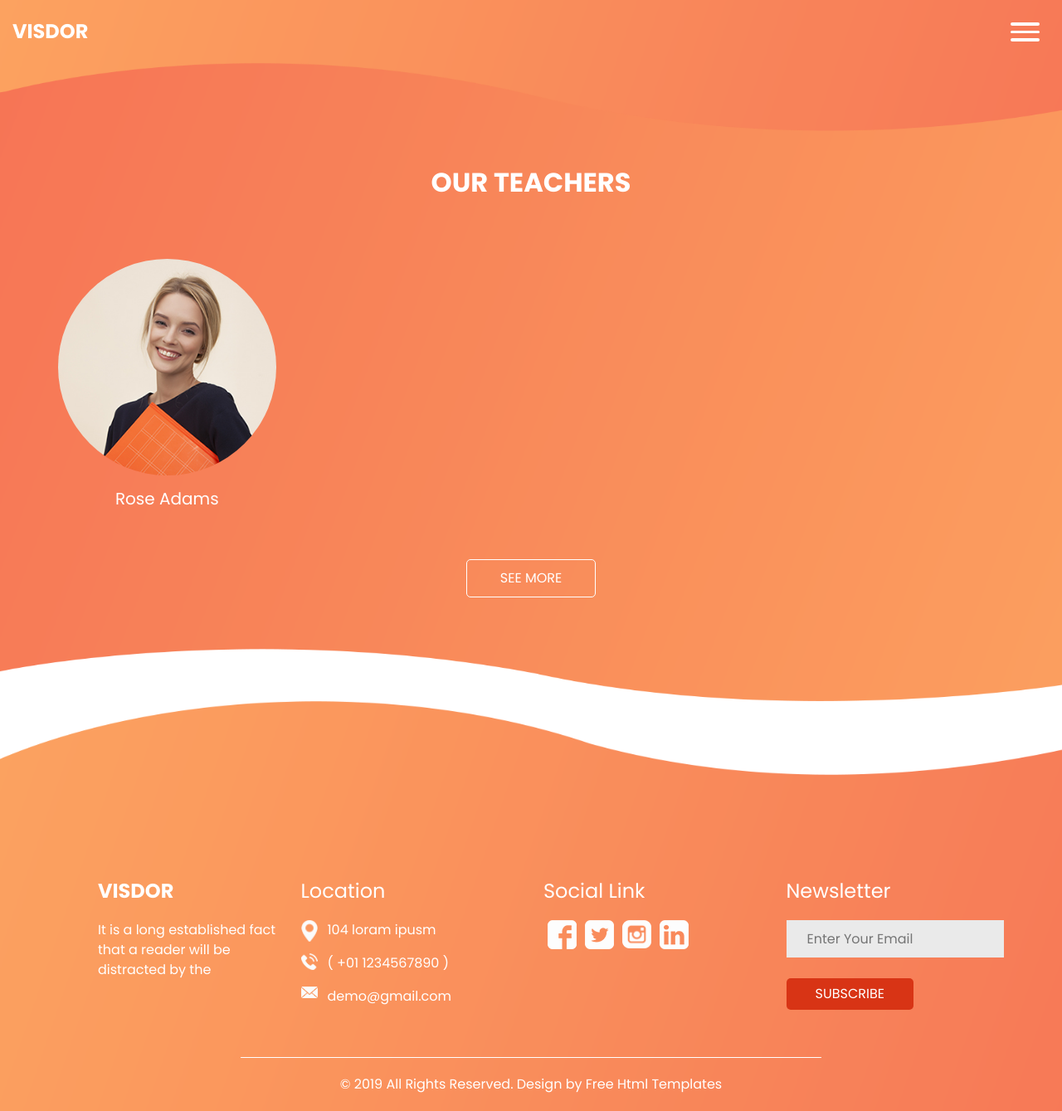
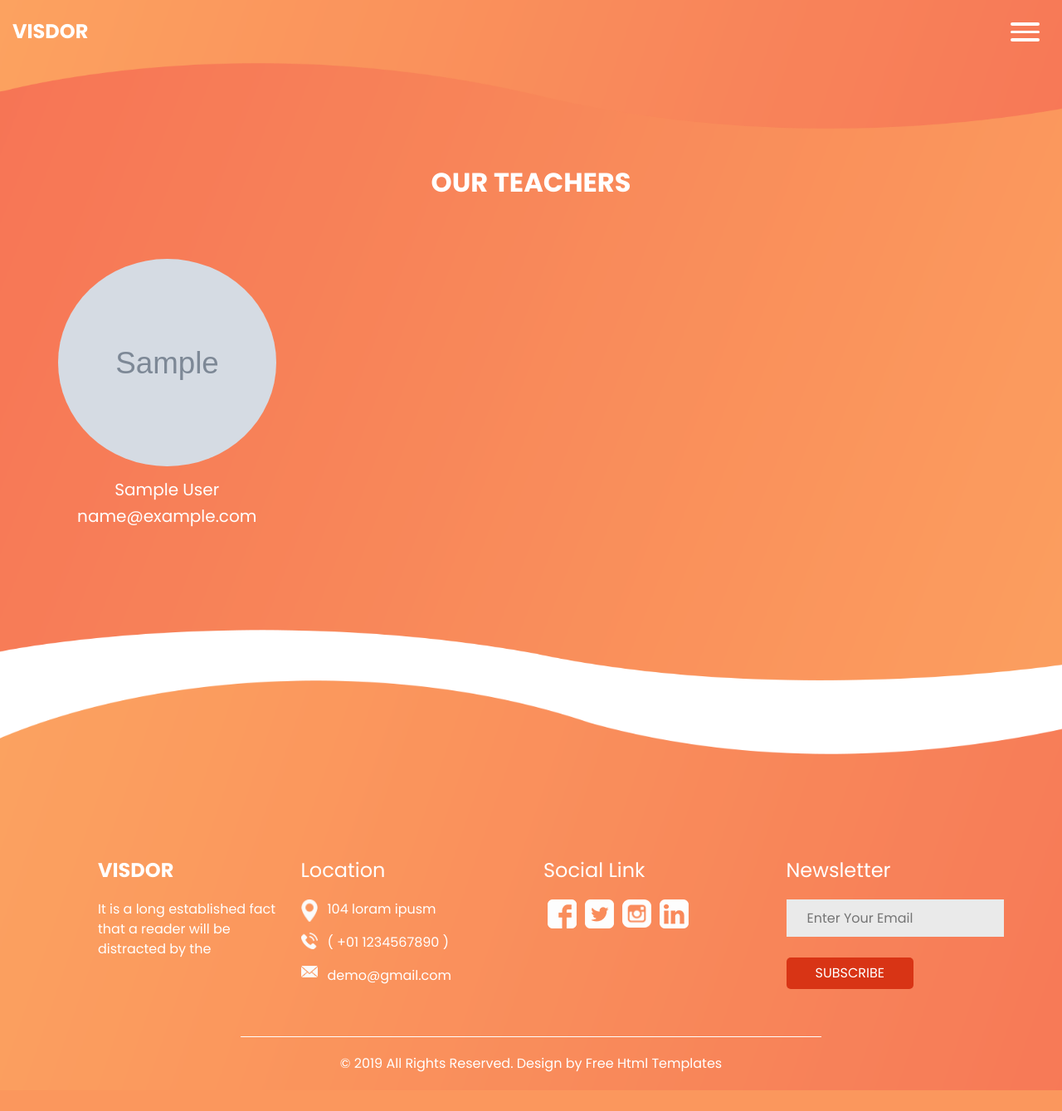
Before and after one commit to Ata-92/Recap-Django-Part1, a Django app: page /teacher/ in a window 1280 px wide. Shown: the whole page at 83% size. After the commit the page ends 1314 px from the top, so only its background shows below. Run offline with Django 3.2, Linux system fonts and the light colour scheme; tables that the repository leaves empty hold one stand-in row (values such as "Sample post"); grey boxes marked "Sample" are stand-in pictures; some libraries are stand-ins or nearby versions; some web fonts are replaced.

Commit message:
Add teachers to template

```diff
--- a/home/views.py
+++ b/home/views.py
@@ -1,3 +1,4 @@
+from home.models import Teacher
 from home.forms import ContactForm
 from django.shortcuts import render
 
@@ -15,4 +16,8 @@ def about_view(request):
     return render(request, "about.html")
 
 def teacher_view(request):
-    return render(request, "teacher.html")
+    teachers = Teacher.objects.all()
+    context = {
+        "teachers": teachers
+    }
+    return render(request, "teacher.html", context)
--- a/templates/teacher.html
+++ b/templates/teacher.html
@@ -12,27 +12,26 @@
       </div>
       <div class="teacher_container layout_padding2">
         <div class="row">
+        {% for teacher in teachers %}
           <div class="col-md-3 col-sm-6">
             <div class="box">
               <div class="img-box">
-                <img class="" src={% static 'images/teacher-1.jpg' %} alt="Card image cap">
+                <img class="" width="100vw" height="250vh" src={{teacher.image.url}} alt="Card image cap">
               </div>
               <div class="detail-box">
                 <p>
                   <h5>
-                    Rose Adams
+                  {{teacher.name}}
+                  </h5>
+                  <h5>
+                  {{teacher.email}}
                   </h5>
                 </p>
               </div>
             </div>
           </div>
-
+        {% endfor %}
         </div>
-      </div>
-      <div class="btn-box">
-        <a href="">
-          See More
-        </a>
       </div>
     </div>
   </section>
```
